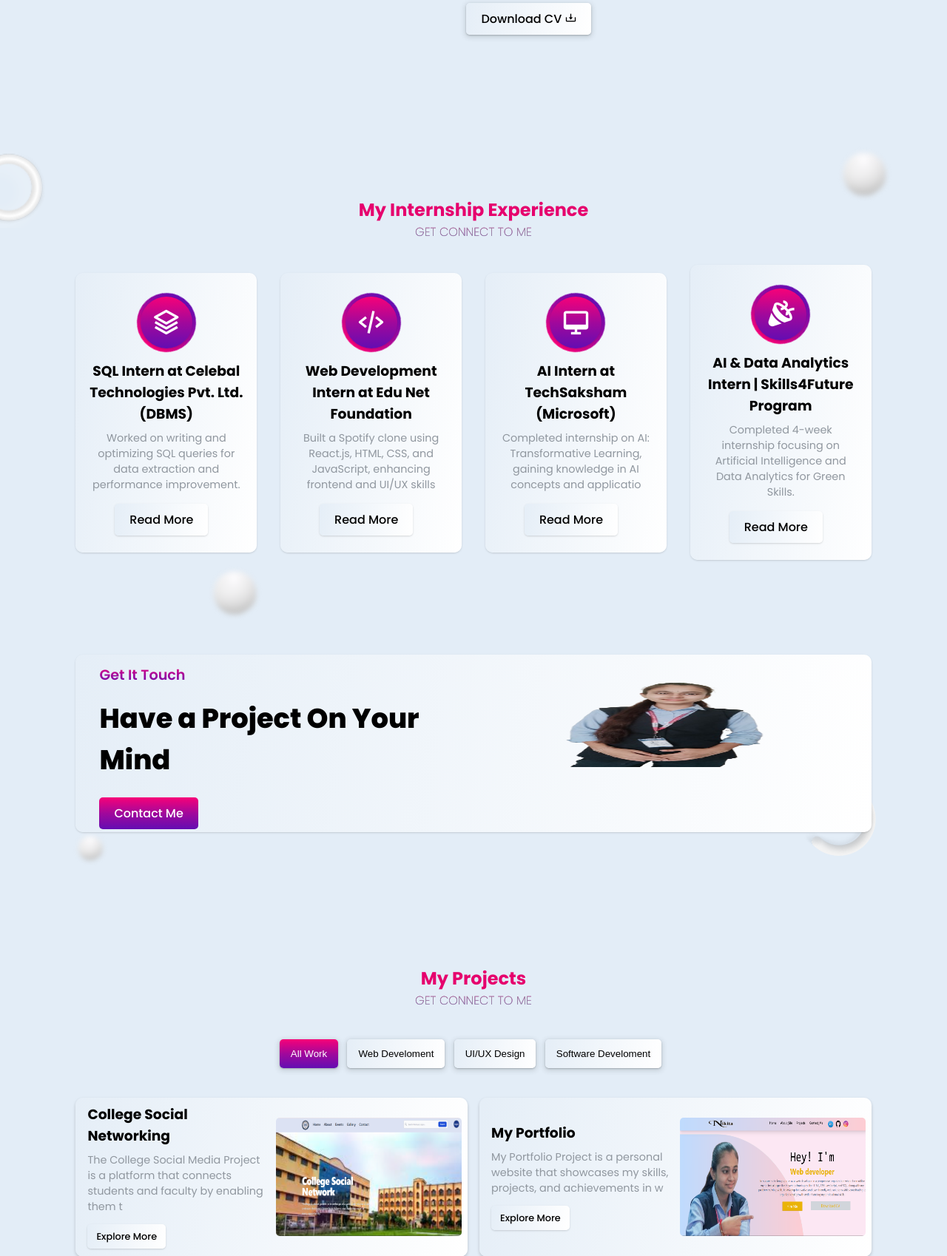
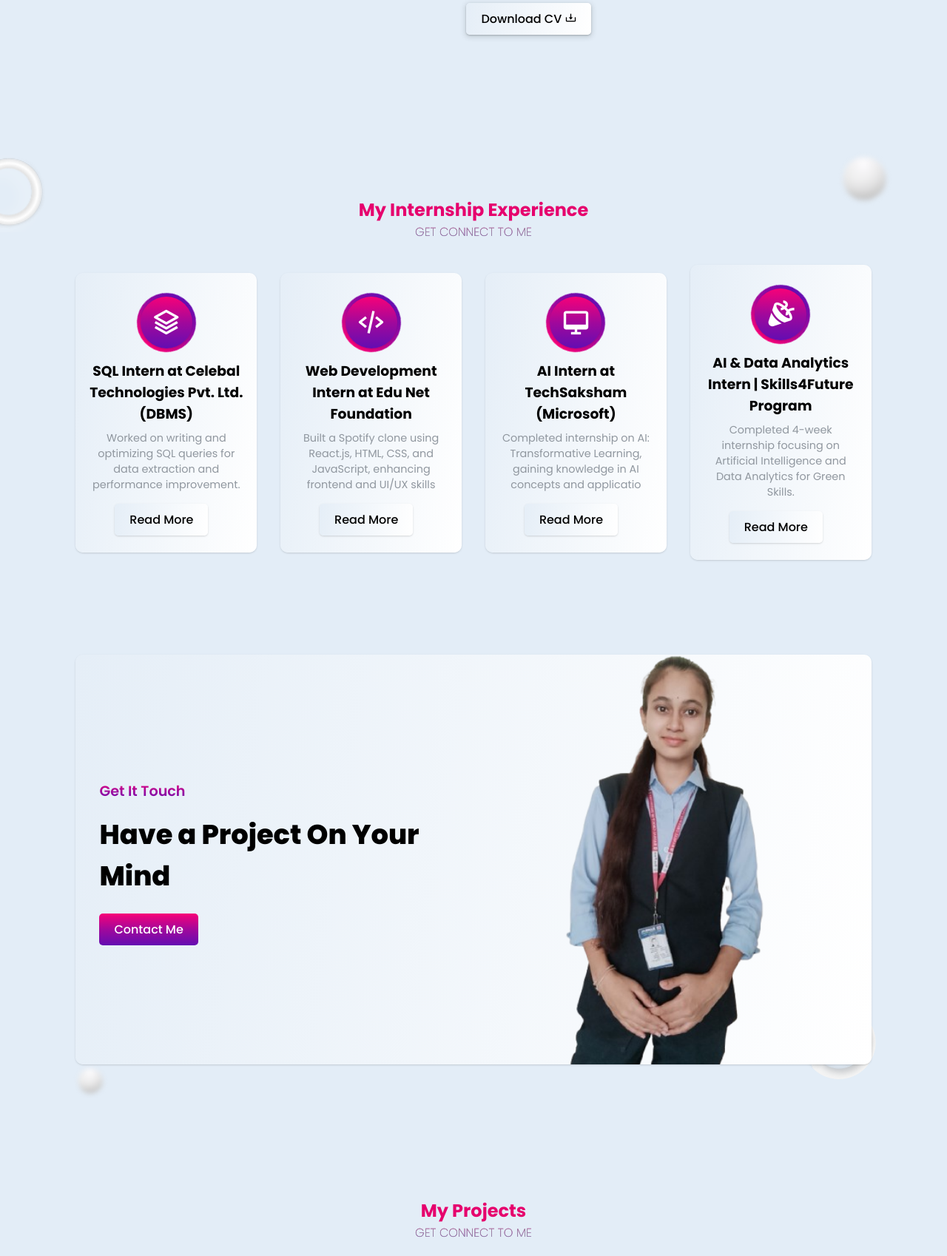
Before and after one commit to Nikkirajput/Nikita-Software-Engineer, a Django app: page / in a window 1280 px wide; the page is wider, and only the part inside the window is pictured. Shown: the part 1540-3238 px from the top of that part at 74% size. Run offline with Django 5.2, Linux system fonts and the light colour scheme; data comes from the database, SQL or seed files in the repository.

Commit message:
Updated CSS design

```diff
--- a/static/css/style.css
+++ b/static/css/style.css
@@ -569,7 +569,7 @@ section{
 
 .proposal img{
     width: 40vw;
-    height: 10vw;
+    height: auto;
     margin: -4rem 0 0;
     z-index: 2;
 }
```
